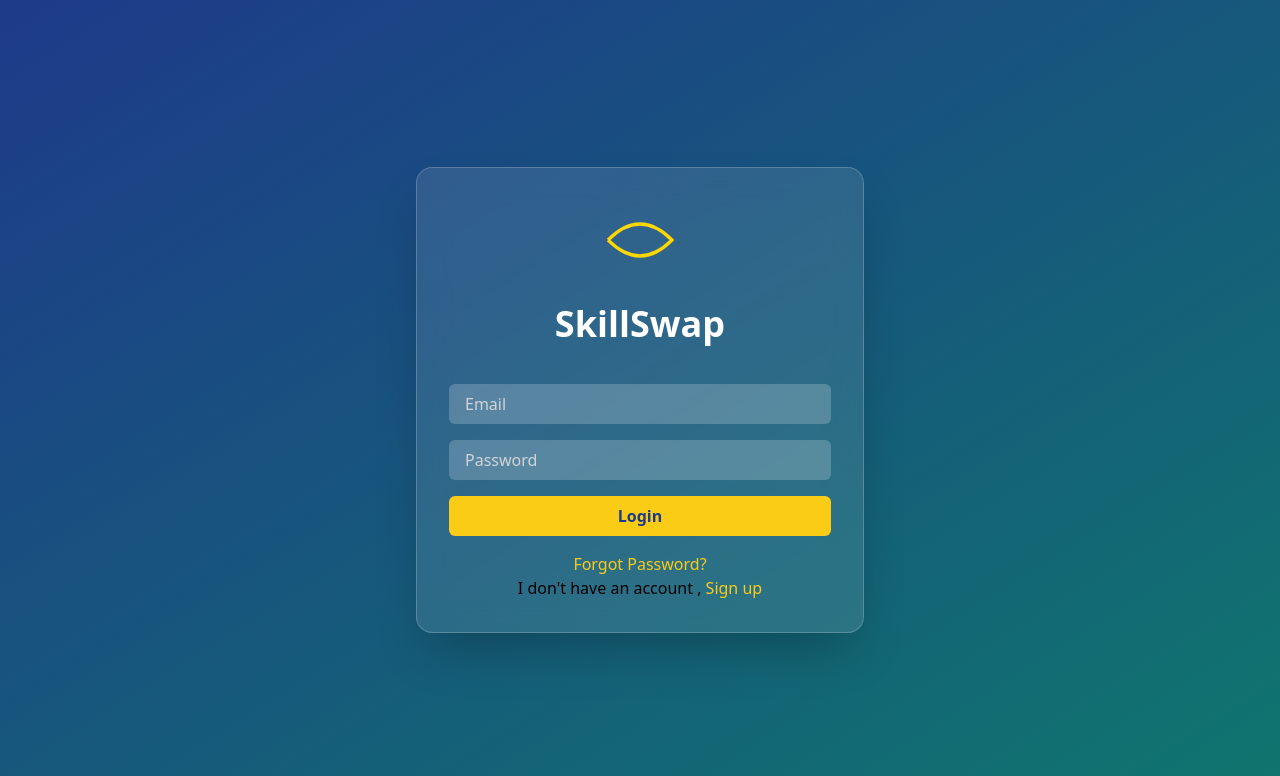
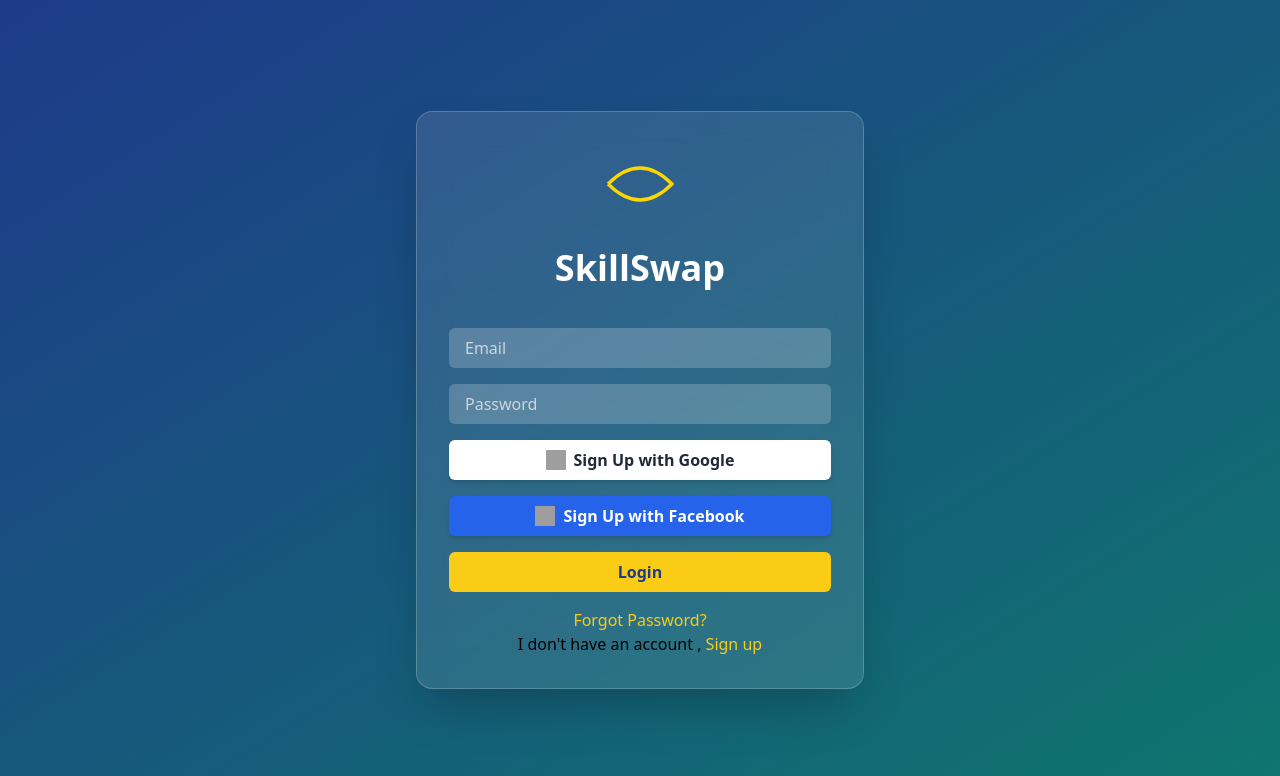
Before and after one commit to Youcode-Classe-E-2024-2025/NexusTeam_eventbrite, a PHP site: page /login in a window 1280 px wide. Shown: the top 776 px of the page. Run offline with PHP 8.4, Linux system fonts and the light colour scheme; some libraries are stand-ins or nearby versions; grey boxes are pictures that could not be loaded.

Commit message:
add links signIn with google and facebook in login.twig

```diff
--- a/App/Views/login.twig
+++ b/App/Views/login.twig
@@ -22,6 +22,18 @@
             <input type="hidden" name="csrf_token" value="{{ csrf_token }}">
             <input type="email" name="email" placeholder="Email" class="w-full px-4 py-2 rounded-md bg-white bg-opacity-20 text-white placeholder-gray-300 focus:ring-2 focus:ring-yellow-400">
             <input type="password" name="password" placeholder="Password" class="w-full px-4 py-2 rounded-md bg-white bg-opacity-20 text-white placeholder-gray-300 focus:ring-2 focus:ring-yellow-400">
+            <div class="flex justify-center space-x-4 mt-4">
+                <a href="/google-signin" class="w-full flex justify-center items-center bg-white text-gray-800 font-bold py-2 rounded-md shadow-md hover:bg-gray-100 transition-transform transform hover:scale-105">
+                    <img src="https://developers.google.com/identity/images/g-logo.png" class="w-5 h-5 mr-2">
+                    Sign Up with Google
+                </a>
+            </div>
+            <div class="flex justify-center space-x-4 mt-4">
+                <a href="/facebook-signin" class="w-full flex justify-center items-center bg-blue-600 text-white font-bold py-2 rounded-md shadow-md hover:bg-blue-700 transition-transform transform hover:scale-105">
+                    <img src="https://upload.wikimedia.org/wikipedia/commons/5/51/Facebook_f_logo_%282019%29.svg" class="w-5 h-5 mr-2">
+                    Sign Up with Facebook
+                </a>
+            </div>
             <button type="submit" class="w-full bg-yellow-400 text-blue-900 font-bold py-2 rounded-md hover:bg-yellow-300 transition-transform transform hover:scale-105">Login</button>
         </form>
 
```
